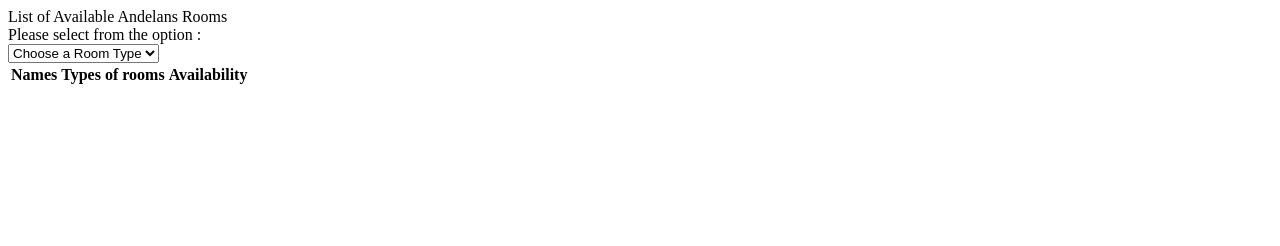
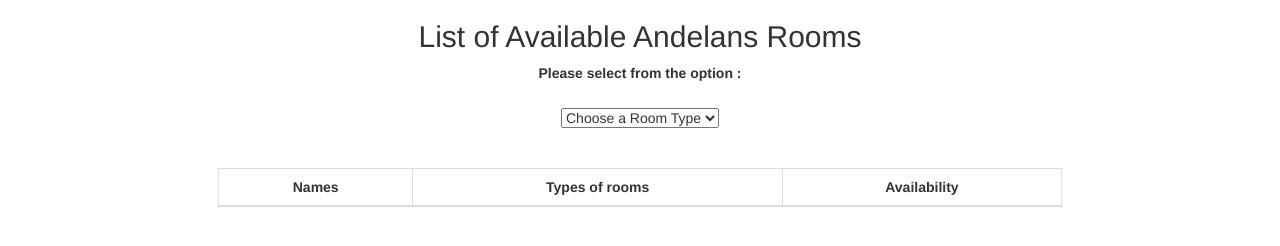
Before and after one commit to Maviza101/check-available-rooms-group1-group3-day-onsite, a website: page app/index.html in a window 1280 px wide. Drawn offline with nearby package versions, Linux system fonts and the light colour scheme.

Commit message:
improve ui using bootstrap

```diff
--- a/app/index.html
+++ b/app/index.html
@@ -3,14 +3,17 @@
 <mete charset ="UTF-8">
 	<head>
 		<title></title>
-		<header> List of Available Andelans Rooms</header>
+		<link rel="stylesheet" type="text/css" href="styles/styles.css">
+		<link href="https://maxcdn.bootstrapcdn.com/bootstrap/3.3.7/css/bootstrap.min.css" rel="stylesheet" integrity="sha384-BVYiiSIFeK1dGmJRAkycuHAHRg32OmUcww7on3RYdg4Va+PmSTsz/K68vbdEjh4u" crossorigin="anonymous">
 		<script src="https://ajax.googleapis.com/ajax/libs/jquery/2.2.4/jquery.min.js"></script>
 		<script src="scripts/getRooms.js"></script>
 		<script src="scripts/main.js"></script>
 	</head>
 	<body>
+		<h2> List of Available Andelans Rooms</h2>
 		<form>
 				<label> Please select from the option :</label>
+				<br>
 				<br>
 				<select id="choose-room-type">
 					<option value="default">Choose a Room Type</option>
@@ -21,14 +24,23 @@
 					<option value="working">Working Room</option>
 				</select>
 				<br>
-				<table>
-					<thead>
-						<th>Names</th>
-						<th>Types of rooms</th>
-						<th>Availability</th>
-					</thead>
-					<tbody id="rooms-available"></tbody>
-				</table>
+				<br>
+				<br>
+				<div class="row">
+					<div class="col-md-2"></div>
+					<div class="center-block col-md-8">
+						<table class="table table-striped table-bordered">
+							<thead>
+								<th class="text-center">Names</th>
+								<th class="text-center">Types of rooms</th>
+								<th class="text-center">Availability</th>
+							</thead>
+							<tbody id="rooms-available"></tbody>
+						</table>
+					</div>
+					<div class="col-md-2"></div>
+				</div>
+
 		</form>
 
 
```
